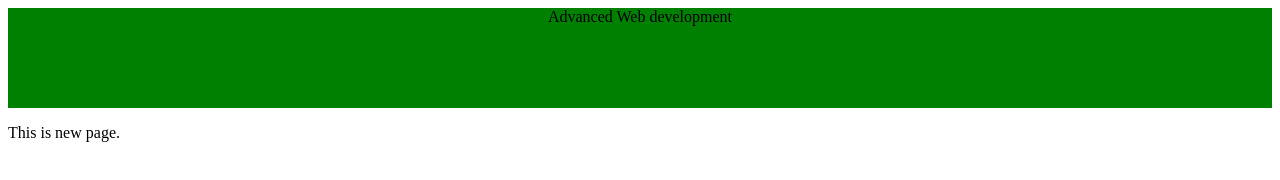
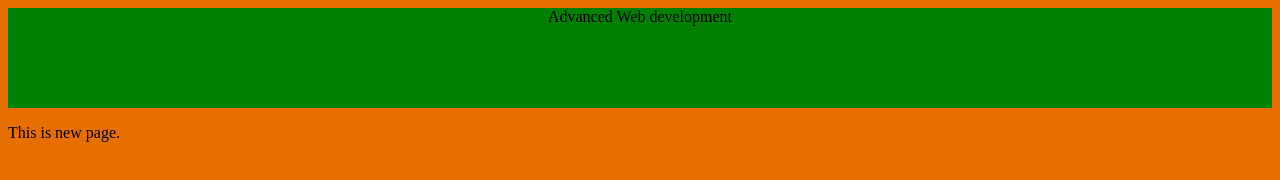
Before and after one commit to asayeq/asayeqdeveloper, a plain HTML site: page index.html in a window 1280 px wide. Drawn offline with Linux system fonts and the light colour scheme.

Commit message:
Update index.html

```diff
--- a/index.html
+++ b/index.html
@@ -13,7 +13,7 @@
 
 
 
-<body>
+<body bgcolor="#E6E6FA;">
   <div class="header">
         <div class="title">Advanced Web development</div>
         <div class="navbar">
```
